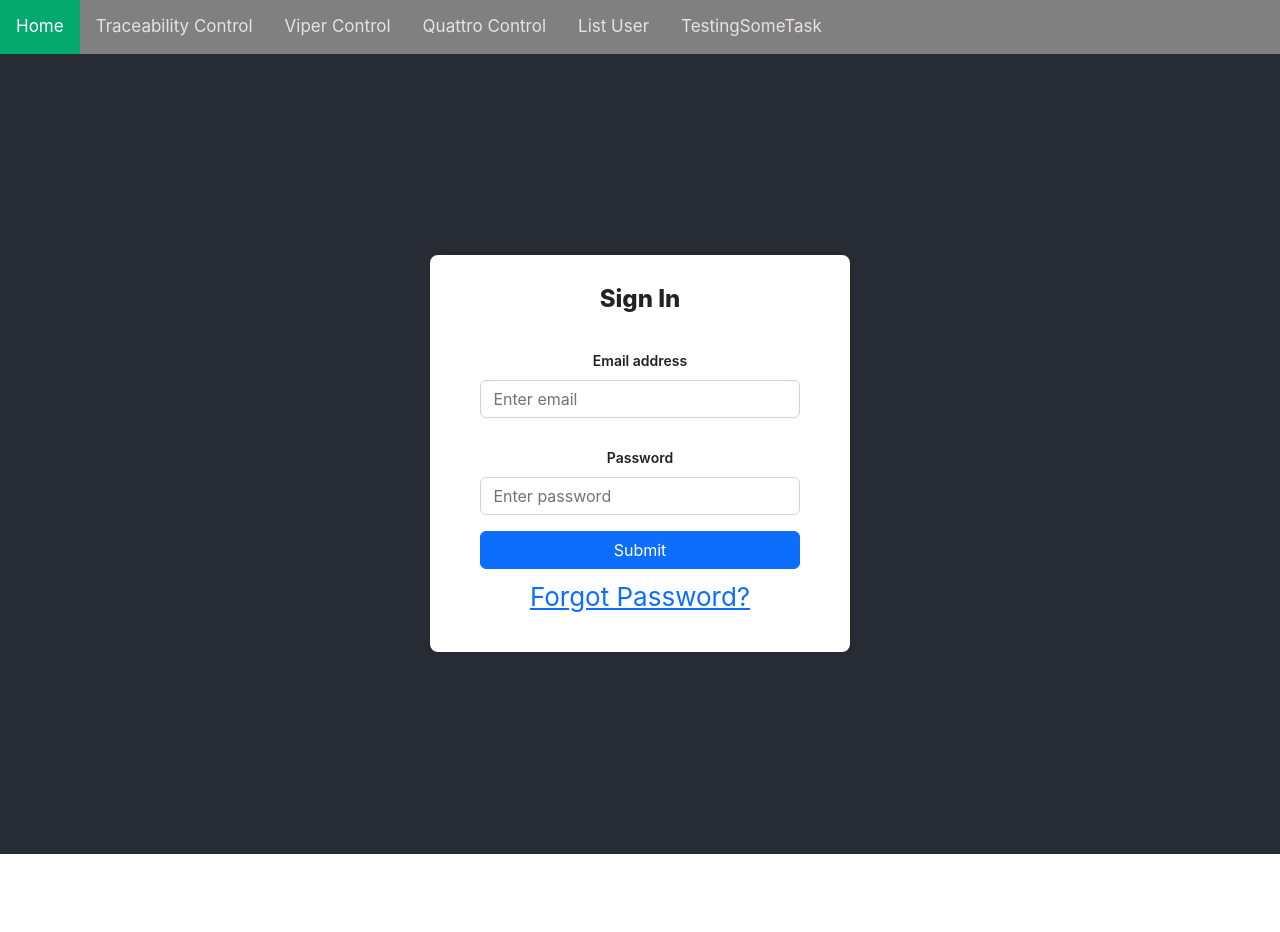
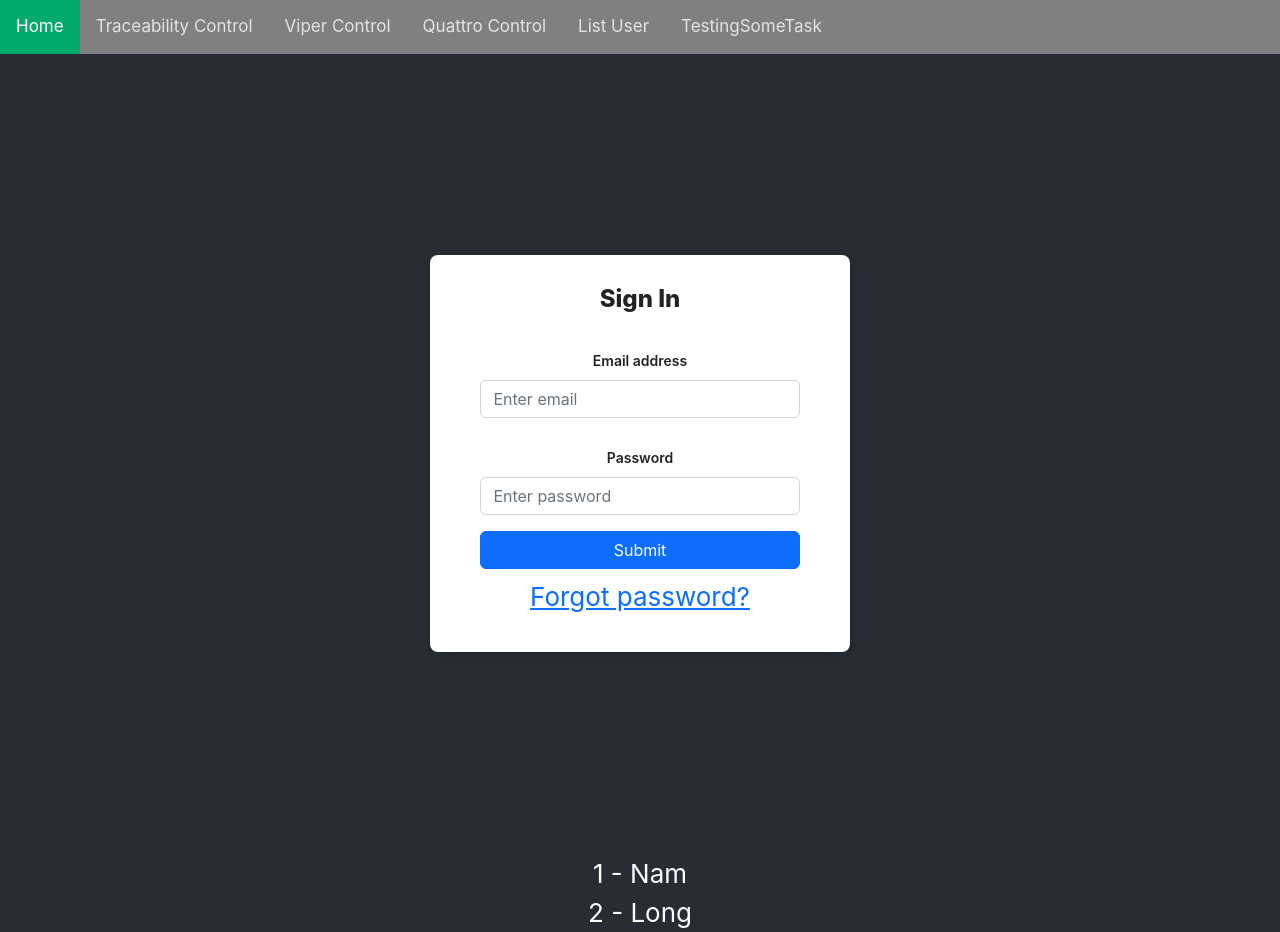
Before and after one commit to vannamlord/reactBasicWithIT, a React (Create React App) app: page / in a window 1280 px wide. Before the commit the page ends 854 px from the top, so only its background shows below. Built offline with nearby package versions, Linux system fonts and the light colour scheme.

Commit message:
init project

```diff
--- a/package.json
+++ b/package.json
@@ -10,9 +10,11 @@
     "bootstrap": "^5.2.1",
     "react": "^17.0.2",
     "react-dom": "^17.0.2",
+    "react-redux": "7.2.5",
     "react-router-dom": "5.3.0",
     "react-scripts": "5.0.1",
     "react-toastify": "^8.0.2",
+    "redux": "4.1.1",
     "sass": "^1.54.9",
     "web-vitals": "^2.1.4"
   },
--- a/src/index.js
+++ b/src/index.js
@@ -3,14 +3,20 @@ import ReactDOM from 'react-dom';
 import App from './views/App';
 import reportWebVitals from './reportWebVitals';
 import './styles/global.scss';
+
+import { Provider } from 'react-redux';
+import { createStore } from 'redux';
+import rootReducer from './store/reducers/rootReducer';
+
+const reduxStore = createStore(rootReducer);
+
 ReactDOM.render(
   <React.StrictMode>
-    <App />
+    <Provider store={reduxStore}>
+      <App />
+    </Provider>
   </React.StrictMode>,
   document.getElementById('root')
 );
 
-// If you want to start measuring performance in your app, pass a function
-// to log results (for example: reportWebVitals(console.log))
-// or send to an analytics endpoint. Learn more: https://bit.ly/CRA-vitals
 reportWebVitals();
--- /dev/null
+++ b/src/store/reducers/rootReducer.js
@@ -0,0 +1,12 @@
+const initState = {
+    users: [
+        { id: 1, name: 'Nam' },
+        { id: 2, name: 'Long' }
+    ]
+}
+const rootReducer = (state = initState, action) => {
+
+    return state;
+}
+
+export default rootReducer;
--- a/src/views/Example/Home.js
+++ b/src/views/Example/Home.js
@@ -1,19 +1,42 @@
 import React from "react";
 import { withRouter } from "react-router";
 import SignIn from "../Users/SignIn";
+import { connect } from 'react-redux';
+// import listUsers from "../Users/ListUser";
 class Home extends React.Component {
     componentDidMount = () => {
         // setTimeout(() => {
         //     this.props.history.push('/todo')
         // }, 3000)
     }
-
     render() {
+        let listUsers = this.props.dataRedux;
         return (
             <>
-                <SignIn />
+                <div>
+                    <SignIn />
+                </div>
+                <div>
+                    {listUsers && listUsers.length > 0 &&
+
+                        listUsers.map((item, index) => {
+                            return (
+                                <div key={item.id}>
+                                    {index + 1} - {item.name}
+                                </div>
+                            )
+                        })
+                    }
+                </div>
             </>
         )
     }
 }
-export default withRouter(Home);
+
+const mapStateToProps = (state) => {
+    return {
+        dataRedux: state.users
+    }
+}
+
+export default connect(mapStateToProps)(withRouter(Home));
--- a/src/views/Users/SignIn.js
+++ b/src/views/Users/SignIn.js
@@ -35,7 +35,7 @@ class SignIn extends React.Component {
                         </div>
                         <p className="forgot-password text-right mt-2">
                             <NavLink to="/change-password" activeClassName="active">
-                                Forgot Password?
+                                Forgot password?
                             </NavLink>
                         </p>
                     </div>
```
Also changed, not shown: src/views/Users/Testing.js (+0 -14 lines), 2 other files (tests, documents, lock files or other folders).
